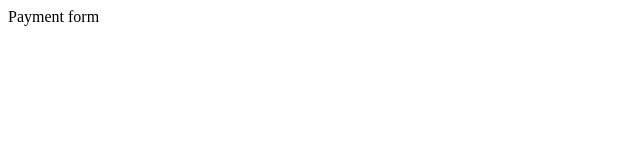
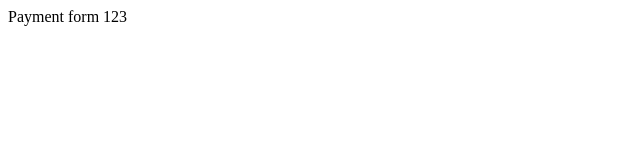
Before and after one commit to DaniilOrlov96/L2Example, a plain HTML site: page payment.html in a window 1280 px wide. Shown: the full height of the page, 0-640 px from the left. Drawn offline with Linux system fonts and the light colour scheme.

```diff
--- a/payment.html
+++ b/payment.html
@@ -5,6 +5,6 @@
   <title>Payment</title>
  </head>
  <body>
-Payment form
+Payment form 123
  </body>
 </html>
```
